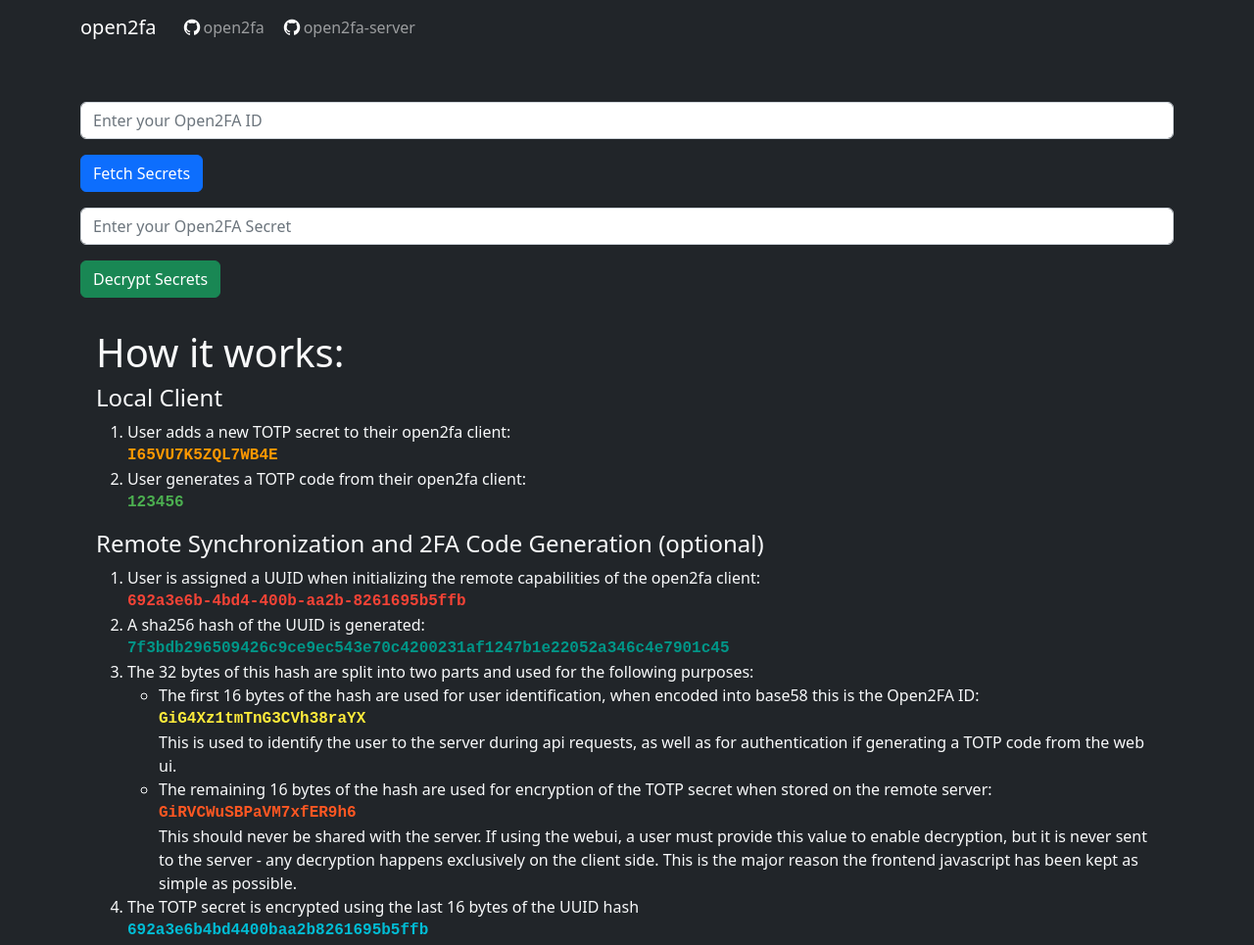
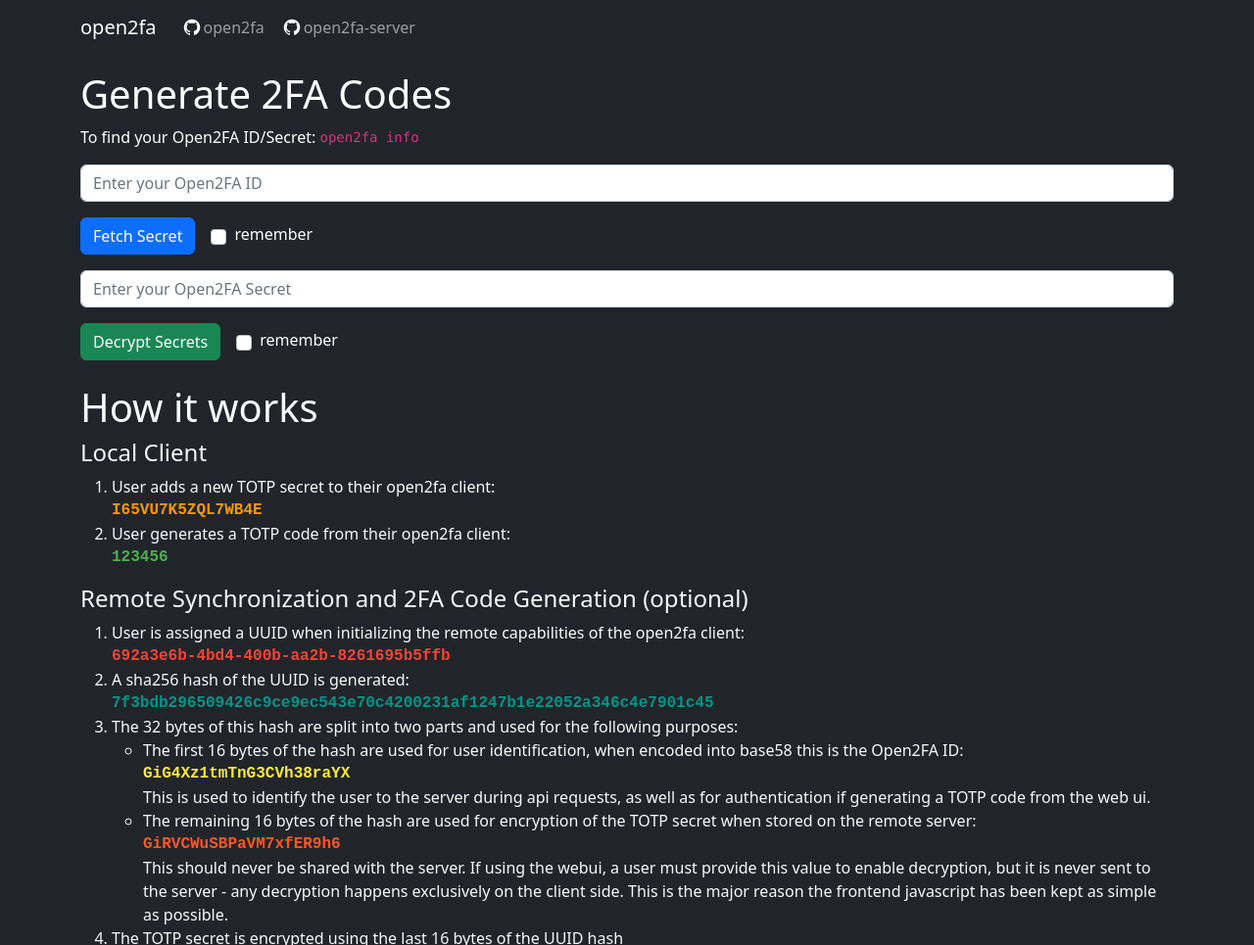
Before and after one commit to cc-d/open2fa-server, a plain HTML site: page nginx/html/index.html in a window 1280 px wide. Shown: the top 965 px of the page at 98% size. Drawn offline with Linux system fonts and the light colour scheme.

Commit message:
frontend improvements

```diff
--- a/nginx/html/css/index.css
+++ b/nginx/html/css/index.css
@@ -195,6 +195,9 @@
   font-weight: bold;
   font-family: monospace;
   display: block;
+  text-overflow: ellipsis;
+  overflow: hidden;
+  white-space: nowrap;
 }
 
 .o2fa-id {
@@ -206,13 +209,15 @@
 }
 
 ol > li > ul > li > div > .color-code-text {
-  display: inline;
+  display: inline-block;
+  max-width: 70vw;
 }
 
 .nav-link-gh {
   display: flex;
   align-items: center;
   justify-content: center;
+  max-width: 100%;
   padding: 0.5rem;
 }
 
@@ -224,3 +229,64 @@
   height: 1.5rem;
   width: 1.5rem;
 }
+
+
+body, #body-wrap {
+  width: 100vw;
+  min-width: 100vw;
+  overflow-x: hidden;
+}
+
+nav > *, nav > ul > * {
+  display: inline-flex;
+}
+
+ul.navbar-nav.ml-auto {
+  display: inline-flex;
+  flex-direction: row;
+}
+
+
+nav > ul {
+  width: calc(100% - 100px);
+}
+
+nav > ul > * {
+  max-width:fit-content;
+}
+
+nav, #nav-wrap {
+  display:flex;
+  flex-direction: row;
+  overflow: hidden;
+  width: 100%;
+  justify-content: center;
+}
+
+.one-line > p {
+  display: inline-flex;
+}
+
+.one-line > p >code {
+  line-height: 1.5rem;
+}
+
+.one-line-btncheck {
+  display: flex;
+}
+
+.one-line-btncheck > .form-check {
+  display: flex;
+  align-items: center;
+  justify-content: center;
+  margin-top: 1rem;
+  margin-left: 1rem;
+}
+
+.one-line-btncheck > .form-check > label {
+  padding-left: 0.5rem;
+}
+
+input#rememberSecretsCheck {
+  min-width: 1rem;
+}
--- a/nginx/html/index.html
+++ b/nginx/html/index.html
@@ -23,19 +23,35 @@
     <script src="js/index.js"></script>
   </head>
   <body class="bg-dark text-white">
-    <div class="container">
+    <!-- Main Content -->
+    <div id="body-wrap" class="container">
+      <div id="nav-wrap" class="container">
         <nav class="navbar navbar-expand-lg navbar-dark bg-dark">
           <a class="navbar-brand" href="#">open2fa</a>
           <ul class="navbar-nav ml-auto">
             <li class="nav-item nav-item-gh">
-            <a class="nav-link nav-link-gh" href="https://github.com/cc-d/open2fa">
-              <img src="img/github.png" alt="github" class="nav-github-img bg-dark" />
+              <a
+                class="nav-link nav-link-gh"
+                href="https://github.com/cc-d/open2fa"
+              >
+                <img
+                  src="img/github.png"
+                  alt="github"
+                  class="nav-github-img bg-dark"
+                />
                 open2fa
               </a>
             </li>
             <li class="nav-item nav-item-gh">
-            <a class="nav-link nav-link-gh" href="https://github.com/cc-d/open2fa">
-              <img src="img/github.png" alt="github" class="nav-github-img bg-dark" />
+              <a
+                class="nav-link nav-link-gh"
+                href="https://github.com/cc-d/open2fa"
+              >
+                <img
+                  src="img/github.png"
+                  alt="github"
+                  class="nav-github-img bg-dark"
+                />
                 open2fa-server
               </a>
             </li>
@@ -43,24 +59,73 @@
         </nav>
       </div>
 
-
       <!-- Main -->
-    <div class="container mt-5">
-      <input type="text" id="open2faIdInput" placeholder="Enter your Open2FA ID" class="form-control">
-      <button id="fetchSecretsBtn" class="btn btn-primary mt-3">Fetch Secrets</button>
+      <div id="o2fa-id-sec">
+        <div class="container mt-3">
+          <h1>Generate 2FA Codes</h1>
+          <div class="one-line">
+            <p>
+              To find your Open2FA ID/Secret:&nbsp;<code>open2fa info</code>
+            </p>
+          </div>
+          <input
+            type="text"
+            id="open2faIdInput"
+            placeholder="Enter your Open2FA ID"
+            class="form-control"
+          />
+          <div class="one-line-btncheck">
+            <button id="fetchSecretBtn" class="btn btn-primary mt-3">
+              Fetch Secret
+            </button>
+            <!-- Remember Checkbox -->
+            <div class="form-check">
+              <input
+                class="form-check-input"
+                type="checkbox"
+                value=""
+                id="rememberSecretCheck"
+              />
+              <label class="form-check
+                " for="rememberSecretCheck">
+                remember
+              </label>
+            </div>
+          </div>
         </div>
         <div id="secretsContainer" class="container mt-3"></div>
         <div class="container mt-3">
-      <input type="text" id="open2faSecretInput" placeholder="Enter your Open2FA Secret" class="form-control">
-      <button id="decryptSecretsBtn" class="btn btn-success mt-3">Decrypt Secrets</button>
+          <input
+            type="text"
+            id="open2faSecretInput"
+            placeholder="Enter your Open2FA Secret"
+            class="form-control"
+          />
+          <div class="one-line-btncheck">
+            <button id="decryptSecretsBtn" class="btn btn-success mt-3">
+              Decrypt Secrets
+            </button>
+            <!-- Remember Checkbox -->
+            <div class="form-check">
+              <input
+                class="form-check-input"
+                type="checkbox"
+                value=""
+                id="rememberSecretsCheck"
+              />
+              <label class="form-check" for="rememberSecretsCheck">
+                remember
+              </label>
+            </div>
+          </div>
         </div>
         <div id="countdownContainer" class="mt-3"></div>
-
+      </div>
 
       <!-- How Sync Works -->
-    <div class="container">
-      <div class="bg-dark p-3 text-light" id="how-sync-works">
-        <h1>How it works:</h1>
+      <div class="container mt-4">
+        <div class="bg-dark text-light" id="how-sync-works">
+          <h1>How it works</h1>
           <h4>Local Client</h4>
           <ol>
             <li>
@@ -75,8 +140,8 @@
           <h4>Remote Synchronization and 2FA Code Generation (optional)</h4>
           <ol>
             <li>
-            User is assigned a UUID when initializing the remote capabilities of
-            the open2fa client:
+              User is assigned a UUID when initializing the remote capabilities
+              of the open2fa client:
               <span class="user-uuid color-code-text"
                 >692a3e6b-4bd4-400b-aa2b-8261695b5ffb</span
               >
@@ -90,12 +155,13 @@
             </li>
 
             <li>
-            The 32 bytes of this hash are split into two parts and used for the
-            following purposes:
+              The 32 bytes of this hash are split into two parts and used for
+              the following purposes:
               <ul>
                 <li>
-                The first 16 bytes of the hash are used for user identification,
-                when encoded into base58 this is the Open2FA ID:
+                  The first 16 bytes of the hash are used for user
+                  identification, when encoded into base58 this is the Open2FA
+                  ID:
                   <span class="o2fa-id color-code-text"
                     >GiG4Xz1tmTnG3CVh38raYX</span
                   >
@@ -109,11 +175,11 @@
                   <span class="o2fa-enc-secret color-code-text"
                     >GiRVCWuSBPaVM7xfER9h6</span
                   >
-                This should never be shared with the server. If using the webui,
-                a user must provide this value to enable decryption, but it is
-                never sent to the server - any decryption happens exclusively on
-                the client side. This is the major reason the frontend
-                javascript has been kept as simple as possible.
+                  This should never be shared with the server. If using the
+                  webui, a user must provide this value to enable decryption,
+                  but it is never sent to the server - any decryption happens
+                  exclusively on the client side. This is the major reason the
+                  frontend javascript has been kept as simple as possible.
                 </li>
               </ul>
             </li>
@@ -126,8 +192,8 @@
             </li>
 
             <li>
-            User identifies themselves to the server by sending a base58 encoded
-            version of the first 16 bytes of the UUID hash:
+              User identifies themselves to the server by sending a base58
+              encoded version of the first 16 bytes of the UUID hash:
               <span class="o2fa-id color-code-text">GiG4Xz1tmTnG3CVh3raYX</span>
             </li>
             <li>
@@ -175,7 +241,9 @@
                 <li>
                   <div>
                     Decrypted TOTP secret:
-                  <span class="totp-sec color-code-text">I65VU7K5ZQL7WB4E</span>
+                    <span class="totp-sec color-code-text"
+                      >I65VU7K5ZQL7WB4E</span
+                    >
                   </div>
                 </li>
               </ul>
@@ -188,5 +256,6 @@
           </ol>
         </div>
       </div>
+    </div>
   </body>
 </html>
--- a/nginx/html/js/index.js
+++ b/nginx/html/js/index.js
@@ -108,7 +108,8 @@
     const view = new DataView(timeStepBytes);
     // TOTP uses the Unix time divided by 30 seconds to define the current time step.
     // We need to fill the ArrayBuffer with this time step value.
-    view.setUint32(4, timeStep, false); // Set the last 4 bytes, since JavaScript uses big endian and TOTP time step is a 64-bit integer
+    // Set the last 4 bytes, since JavaScript uses big endian and TOTP time step is a 64-bit integer
+    view.setUint32(4, timeStep, false);
 
     // Import the HMAC key
     const hmacKey = await crypto.subtle.importKey(
@@ -133,18 +134,45 @@
   }
 
 document.addEventListener('DOMContentLoaded', function () {
-  const fetchSecretsBtn = document.getElementById('fetchSecretsBtn');
+  const fetchSecretsBtn = document.getElementById('fetchSecretBtn');
   const decryptSecretsBtn = document.getElementById('decryptSecretsBtn');
   const open2faIdInput = document.getElementById('open2faIdInput');
   const open2faSecretInput = document.getElementById('open2faSecretInput');
-  const secretsContainer = document.getElementById('secretsContainer');
+  const rememberSecretCheck = document.getElementById('rememberSecretCheck');
+  const rememberSecretsCheck = document.getElementById('rememberSecretsCheck');
+
+  // Load saved values and checkbox states
+  if (localStorage.getItem('open2faId')) {
+    open2faIdInput.value = localStorage.getItem('open2faId');
+    rememberSecretCheck.checked = localStorage.getItem('rememberSecret') === 'true';
+  }
+
+  if (localStorage.getItem('open2faSecret')) {
+    open2faSecretInput.value = localStorage.getItem('open2faSecret');
+    rememberSecretsCheck.checked = localStorage.getItem('rememberSecrets') === 'true';
+  }
+
 
   fetchSecretsBtn.addEventListener('click', async () => {
+    if (rememberSecretCheck.checked) {
+      localStorage.setItem('open2faId', open2faIdInput.value);
+      localStorage.setItem('rememberSecret', rememberSecretCheck.checked);
+    } else {
+      localStorage.removeItem('open2faId');
+      localStorage.setItem('rememberSecret', false);
+    }
     const open2faId = open2faIdInput.value.trim();
     await fetchEncryptedSecrets(open2faId);
   });
 
   decryptSecretsBtn.addEventListener('click', async () => {
+    if (rememberSecretsCheck.checked) {
+      localStorage.setItem('open2faSecret', open2faSecretInput.value);
+      localStorage.setItem('rememberSecrets', rememberSecretsCheck.checked);
+    } else {
+      localStorage.removeItem('open2faSecret');
+      localStorage.setItem('rememberSecrets', false);
+    }
     const open2faSecret = open2faSecretInput.value.trim();
     await decryptAndGenerateCodes(open2faSecret);
   });
@@ -192,8 +220,8 @@
       const decryptedSecret = await decryptWithBase58(
         encryptedSecret,
         open2faSecret
-      ); // Assumes decryptWithBase58 is correctly implemented
-      const totpCode = await generateTOTPCode(decryptedSecret); // Assumes generateTOTPCode is correctly implemented
+      );
+      const totpCode = await generateTOTPCode(decryptedSecret);
       element.querySelector('.totp-code').textContent = `TOTP: ${totpCode}`;
     } catch (error) {
       console.error('Error regenerating TOTP code:', error);
```
Lines whose indentation alone changed are shown as unchanged.
